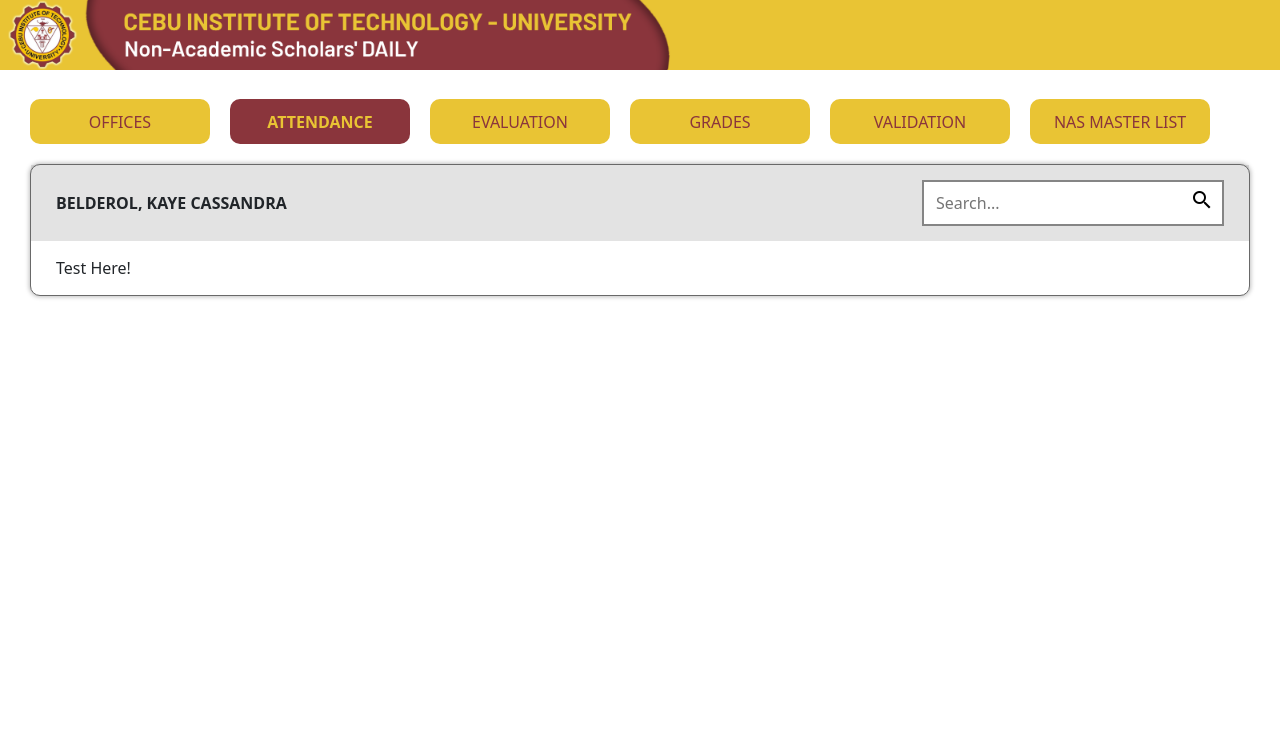
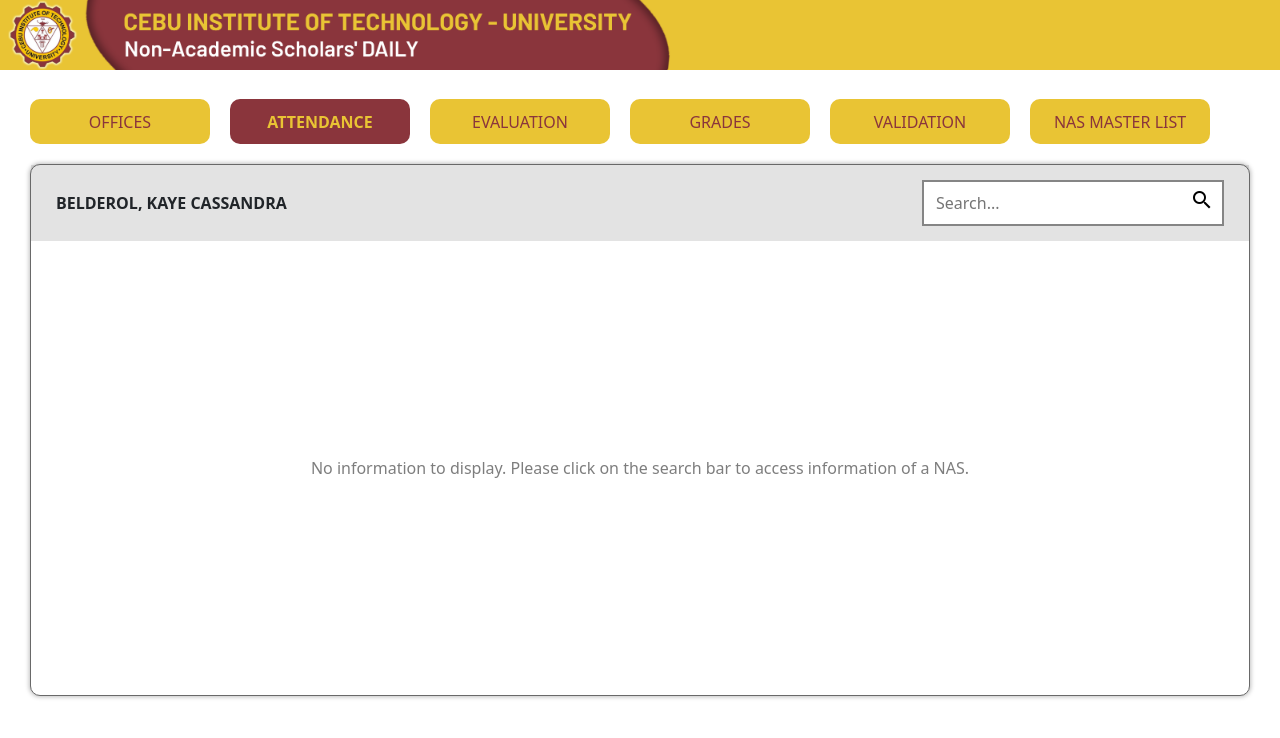
Before and after one commit to enriquezandre/NASDaily, a React (Create React App) app in the folder frontend/nasdaily-app/: page /attendance in a window 1280 px wide. Shown: the top 738 px of the page. Built offline with nearby package versions, Linux system fonts and the light colour scheme.

Commit message:
Add Instance for No Information

```diff
--- a/frontend/nasdaily-app/src/Pages/Attendance.css
+++ b/frontend/nasdaily-app/src/Pages/Attendance.css
@@ -53,3 +53,9 @@
     border: none;
     cursor: pointer;
 }
+
+.displayNoInfo{
+    margin: 200px auto;
+    text-align: center;
+    color: rgba(0, 0, 0, 0.51);
+}
--- a/frontend/nasdaily-app/src/Pages/Attendance.jsx
+++ b/frontend/nasdaily-app/src/Pages/Attendance.jsx
@@ -4,6 +4,7 @@
 
 export const Attendance = () => {
     const [searchTerm, setSearchTerm] = useState('');
+    const displayMessage = "No information to display. Please click on the search bar to access information of a NAS.";
     return (
         <>
             <div>
@@ -40,6 +41,7 @@
                         name={"NAS Master List"}
                     />
                 </div>
+
                 <div className='row'>
                     <div className='heading'>
                         <p className='name'>Belderol, Kaye Cassandra</p>
@@ -56,7 +58,7 @@
                         </form>
                     </div>
                     <div className='data'>
-                        <p>Test Here!</p>
+                        <p className='displayNoInfo'>{displayMessage}</p>
                     </div>
                 </div>
             </div>
```
